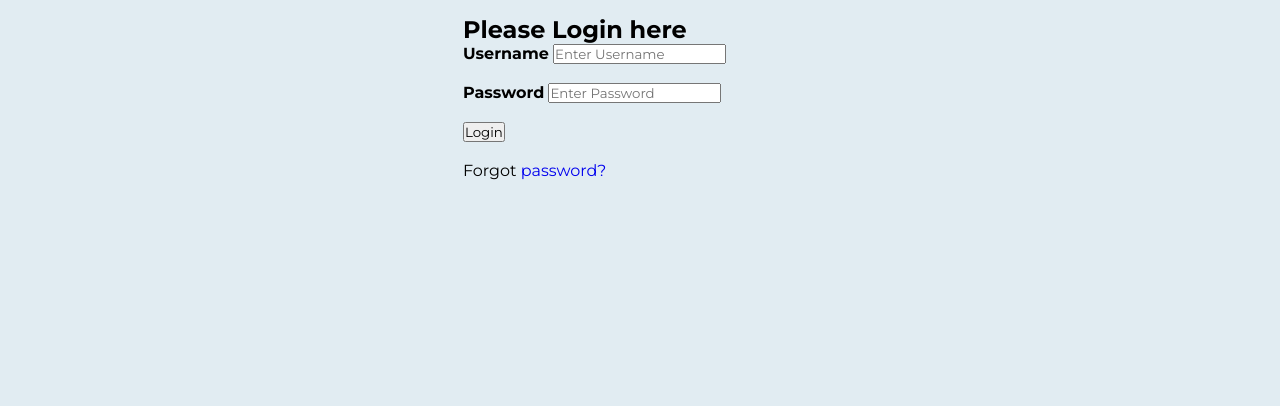
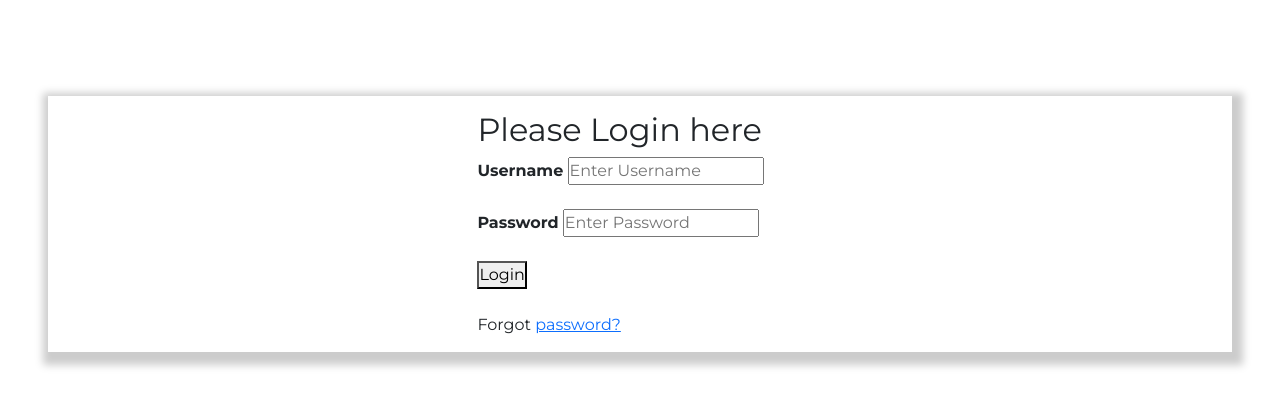
Before and after one commit to rndinda/INTERNS, a plain HTML site: page interns/LogIn.html in a window 1280 px wide. Drawn offline with nearby package versions, Linux system fonts and the light colour scheme.

Commit message:
Login_pg

```diff
--- a/interns/LogIn.html
+++ b/interns/LogIn.html
@@ -1,28 +1,41 @@
 <!DOCTYPE html>
 <html lang="en">
+
 <head>
+
     <link rel="stylesheet" href="styles.css">
+    <link href="https://cdn.jsdelivr.net/npm/bootstrap@5.3.0-alpha1/dist/css/bootstrap.min.css" rel="stylesheet"
+        integrity="sha384-GLhlTQ8iRABdZLl6O3oVMWSktQOp6b7In1Zl3/Jr59b6EGGoI1aFkw7cmDA6j6gD" crossorigin="anonymous">
     <meta charset="UTF-8">
     <meta http-equiv="X-UA-Compatible" content="IE=edge">
     <meta name="viewport" content="width=device-width, initial-scale=1.0">
     <title>swahilipot hub interns portal</title>
 </head>
+
 <body>
-    <body style>
-        <div class="main-container">
+
+
+
+    <!-- Betty  -->
+    <div class=" justify-content-center align-items-center p-5  my-5">
+
+        <div class="main-container" id="box_shadow">
             <div class="item">
                 <form action="profile.html">
                     <h2>Please Login here</h2>
                     <div class="item">
                         <label for="uname"><b>Username</b></label>
-            <input type="text" placeholder="Enter Username" name="uname" required></div>
+                        <input type="text" placeholder="Enter Username" name="uname" required>
+                    </div>
                     <br>
                     <div class="item">
                         <label for="psw"><b>Password</b></label>
-            <input type="password" placeholder="Enter Password" name="psw" required></div>
+                        <input type="password" placeholder="Enter Password" name="psw" required>
+                    </div>
                     <br>
                     <div class="item">
-            <button type="submit">Login</button></div>
+                        <button type="submit">Login</button>
+                    </div>
                     <br>
                     <div class="item">
                         <span class="psw">Forgot <a href="#">password?</a></span>
@@ -30,7 +43,9 @@
                 </form>
             </div>
         </div>
+    </div>
 </body>
 </body>
 <form>
+
 </html>
--- a/interns/styles.css
+++ b/interns/styles.css
@@ -249,3 +249,10 @@ padding: 10px 20px;
   from{opacity:0}
   to{opacity: 1}
 }
+
+
+#box_shadow{
+
+  box-shadow: 3px 5px 8px 8px #ccc;
+
+}
```
Lines whose indentation alone changed are shown as unchanged.
